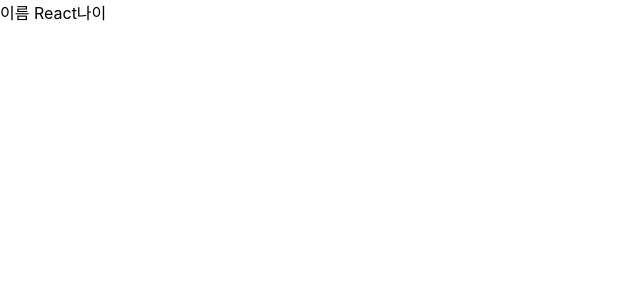
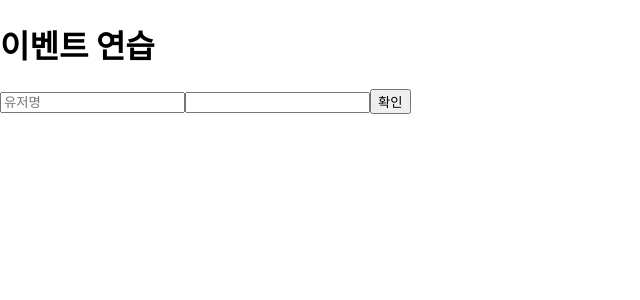
Before and after one commit to parkminsoo99/React_21-08-25, a React (Create React App) app in the folder my-app/: page / in a window 1280 px wide. Shown: the top 300 px of the page, without its empty margins (0-640 px from the left). Built offline with nearby package versions, Linux system fonts and the light colour scheme.

Commit message:
이벤트 Practice_ver1(Change & click)

```diff
--- a/my-app/src/App.js
+++ b/my-app/src/App.js
@@ -1,10 +1,11 @@
 import React, {Component} from 'react';
-import MyComponent from './MyComponent';
+
+import EventPractice from './EventPractice';
 
 class App extends Component{
 	render(){
 		return(
-			<MyComponent name ="React"/>
+			<EventPractice />
 		);
 	}
 }
--- /dev/null
+++ b/my-app/src/EventPractice.js
@@ -0,0 +1,41 @@
+import React, {Component} from 'react';
+
+class EventPractice extends Component{
+
+	handleChange = (e) => {
+		this.setState({
+			[e.target.name] : e.target.value
+		});
+	}
+	handleClick = () =>{
+		alert(this.state.username + ':' +this.state.message);
+		this.setState({
+			username : '',
+			message : ''
+		});
+	}
+	state = {
+		username : '',
+		message : ''
+	}
+	render() {
+		return (
+		<div>
+			<h1>이벤트 연습</h1>
+				<input type = "text"
+					name = "username"
+					placeholder = "유저명"
+					value = {this.state.username}
+					onChange = {this.handleChange}
+					/>
+				<input type ="text"
+					name = "message"
+					plaeceholder = "아무거나 입력"
+					value = {this.state.message}
+					onChange = {this.handleChange}/>
+				<button onClick={this.handleClick}>확인</button>
+			</div>
+		);
+	}
+}
+export default EventPractice;
--- a/my-app/src/MyComponent.js
+++ b/my-app/src/MyComponent.js
@@ -1,22 +1,36 @@
-import React, {Component} from 'react';
+import React, { Component } from 'react';
 import PropTypes from 'prop-types';
-class MyComponent extends Component{
-	render(){
+class MyComponent extends Component {
+	static defaultProps = {
+		name: '기본 이름',
+	};
+
+	static propTypes = {
+		name: PropTypes.string,
+		age: PropTypes.number.isRequired,
+	};
+	state = {
+		number: 0,
+	};
+	render() {
 		return (
 			<div>
 				이름 {this.props.name}
 				나이
 				{this.props.age}
+				숫자 {this.state.number}
+				<button
+					onClick={() => {
+						this.setState({
+							number: this.state.number + 1,
+						});
+					}}
+				>
+					더하기
+				</button>
 			</div>
 		);
 	}
+}
 
-}
-MyComponent.defaultProps = {
-	name : '기본 이름'
-}
-MyComponent.propTypes = {
-	name : PropTypes.string,
-	age : PropTypes.number.isRequired
-}
 export default MyComponent;
```
Also changed, not shown: 1 other file (tests, documents, lock files or other folders).
